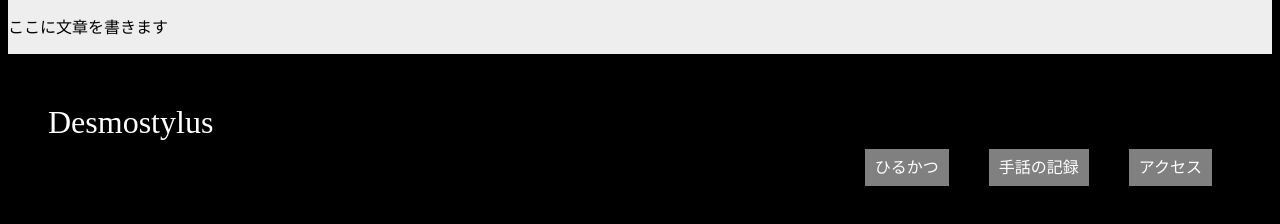
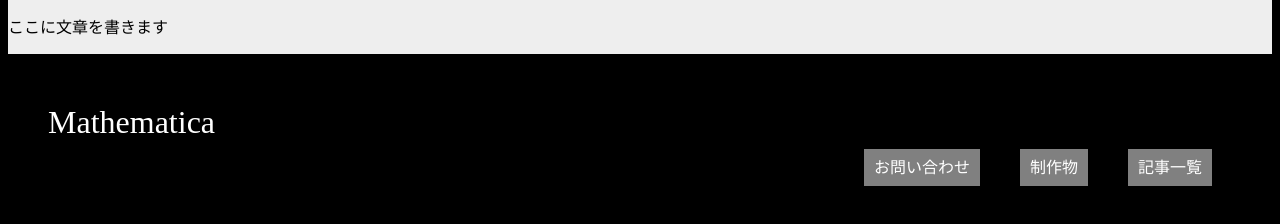
Before and after one commit to Yu0323/WebSite, a plain HTML site: page index.html in a window 1280 px wide. Shown: the part 1245-1469 px from the top of the page. Drawn offline with Linux system fonts and the light colour scheme.

Commit message:
Update index.html

```diff
--- a/index.html
+++ b/index.html
@@ -46,17 +46,17 @@
 
     <!--フッターの部分-->
     <div class="footer">
-     <div class="footer-logo">Desmostylus</div>
+     <div class="footer-logo">Mathematica</div>
         <div class="footer-list">
           <ul>
             <li><div class="btn btn02">
-              <a href="inform.html">アクセス</a>
+              <a href="inform.html">記事一覧</a>
             </div></li>
             <li><div class="btn btn02">
-              <a href="handsign.html">手話の記録</a>
+              <a href="handsign.html">制作物</a>
             </div></li>
             <li><div class="btn btn02">
-              <a href="content.html">ひるかつ</a>
+              <a href="content.html">お問い合わせ</a>
             </div></li>
         </ul>
       </div>
```
